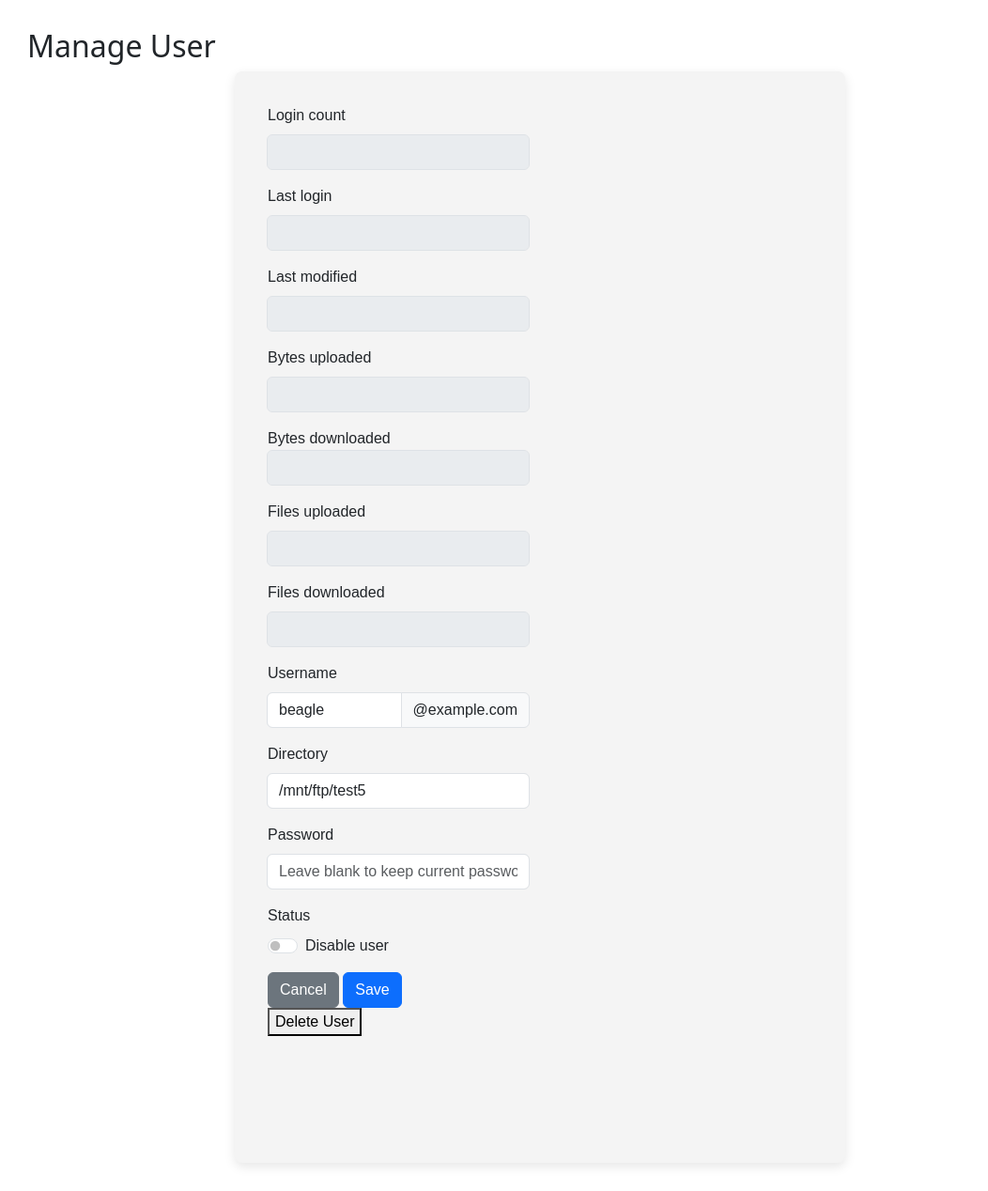
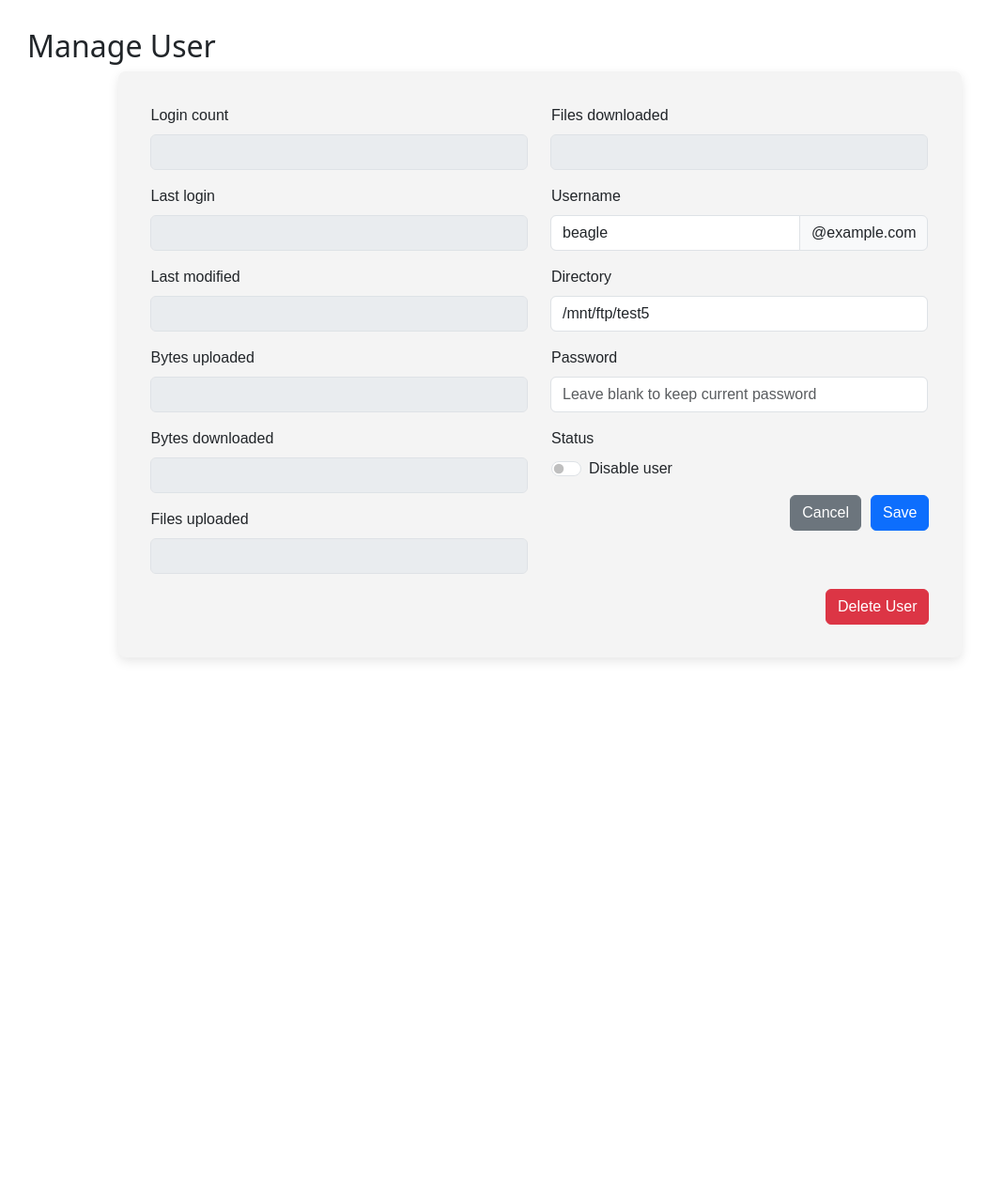
Before and after one commit to sanashii/proftpd_flask, a Flask app: page /manage_user/105421 in a window 1280 px wide. Shown: the part 70-1338 px from the top of the page at 94% size, without its empty margins (65-1117 px from the left). After the commit the page ends 774 px from the top, so only its background shows below. Run offline with Flask 3, Linux system fonts and the light colour scheme; a user stored in the database is signed in; data comes from the database, SQL or seed files in the repository; both versions use the stored data as it was after the commit.

Commit message:
[FEAT] fixed manage user component layout + implemented delete user funtionality

```diff
--- a/app.py
+++ b/app.py
@@ -107,19 +107,6 @@ def logout():
     session.clear()
     return redirect("/login")
 
-# sample data
-@app.route('/populate_test_data')
-def populate_test_data():
-    user4 = User(id=105483, username='user111', password='user111', directory='/mnt/ftp/test1', status='Inactive')
-    user5 = User(id=119003, username='name1234', password='name1234', directory='/mnt/ftp/test2', status='Inactive')
-    user6 = User(id=101223, username='user85', password='user85', directory='/mnt/ftp/test7', status='Disabled')
-
-    db.session.add_all([user4, user5, user6])
-    db.session.commit()
-
-    return 'Test users added to database!'
-
-
 @app.route('/create_user', methods=['POST'])
 def create_user():
     new_user = User(username='johndoe', password='securepassword', directory='/mnt/ftp/test', status='Active') # TODO: will be filled and passed through the inputs sa frontend
@@ -173,6 +160,20 @@ def update_user():
         # You might want to add error handling here
         return redirect(url_for('manage_user', user_id=user_id))
 
+# for deleting user in manage_user.html
+@app.route('/delete_user/<int:user_id>', methods=['POST'])
+def delete_user(user_id):
+    if not session.get("username"):
+        return redirect("/login")
+
+    user = User.query.get_or_404(user_id)
+    try:
+        db.session.delete(user)
+        db.session.commit()
+        return jsonify({'success': True, 'message': 'User deleted successfully'})
+    except Exception as e:
+        db.session.rollback()
+        return jsonify({'success': False, 'message': 'Error deleting user'})
 
 class User(db.Model):
     id = db.Column(db.Integer, primary_key=True)
--- a/static/manage-user.css
+++ b/static/manage-user.css
@@ -10,7 +10,7 @@
 }
 
 .manage-user-container {
-    display: grid;
+    display: flex;
     grid-template-columns: 1fr 1fr; /* Two equal-width columns */
     grid-template-rows: repeat(6, auto); /* Five rows */
     gap: 20px;
@@ -18,15 +18,11 @@
     padding: 35px;
     border-radius: 8px;
     box-shadow: 0px 4px 12px rgba(0, 0, 0, 0.1);
-    width: 650px;
+    width: auto;
 }
 
-/* First column styling */
-.first-column {
-    grid-column: 1;
+.button-group {
+    display: flex;
+    justify-content: flex-end;
+    gap: 10px; /* Optional: Add some space between the buttons */
 }
-
-/* Second column styling */
-.second-column {
-    grid-column: 2;
-}
--- a/static/scripts.js
+++ b/static/scripts.js
@@ -23,6 +23,25 @@ $(document).ready(function() {
     if (userId) {
         loadManageUser(userId);
     }
+
+    // Handle delete user confirmation
+    $('#confirmDeleteUser').click(function() {
+        const userId = $('input[name="user_id"]').val();
+        $.ajax({
+            url: `/delete_user/${userId}`,
+            type: 'POST',
+            success: function(response) {
+                if (response.success) {
+                    window.location.href = '/home';
+                } else {
+                    alert(response.message);
+                }
+            },
+            error: function(xhr, status, error) {
+                alert('Error deleting user: ' + xhr.responseText);
+            }
+        });
+    });
 });
 
 function loadHome() {
@@ -47,7 +66,6 @@ function loadManageUser(userId) {
             console.error('Error loading user details:', error);
         });
 }
-
 
 function logout() {
     window.location.href = "/";
@@ -120,24 +138,3 @@ $(document).ready(function() {
         });
     }
 });
-
-// // for manage user component
-// document.addEventListener("DOMContentLoaded", () => {
-//     const rows = document.querySelectorAll("tr.user-row");
-//     rows.forEach((row) => {
-//       const userId = row.dataset.userId;
-//       row.addEventListener("click", () => goToManageUser(userId));
-//     });
-// });
-
-// function goToManageUser(id) {
-//     console.log(`Navigating to user ID: ${id}`);
-//     window.location.href = `/manage-user/${id}`;
-// }
-
-// function loadManageUser(userId) {
-//     // Perform an AJAX call to fetch the manage_user component for a specific user
-//     $.get(`/user/${userId}`, function(data) {
-//         $('#content').html(data);
-//     });
-// }
--- a/templates/manage_user_component.html
+++ b/templates/manage_user_component.html
@@ -18,7 +18,9 @@
             <div class="manage-user-container">
                 <form action="{{ url_for('update_user') }}" method="POST">
                     <input type="hidden" name="user_id" value="{{ user.id }}">
-                    <div class="first-column">
+                    <div class="row">
+                        <!-- first column -->
+                        <div class="col-md-6">
                             <div class="input-group mb-3">
                                 <label for="login_count" class="form-label">Login count</label>
                                 <div class="input-group">
@@ -48,7 +50,7 @@
                             </div>
 
                             <div class="input-group mb-3">
-                            <label for="bytes_downloaded class="form-label">Bytes downloaded</label>
+                                <label for="bytes_downloaded" class="form-label">Bytes downloaded</label>
                                 <div class="input-group">
                                     <input type="text" class="form-control" id="bytes_downloaded" name="bytes downloaded" value="{{ user.bytes_downloaded }}" disabled>
                                 </div>
@@ -62,8 +64,8 @@
                             </div>
                         </div>
 
-
-                    <div class="second-column">
+                        <!-- second column -->
+                        <div class="col-md-6">
                             <div class="input-group mb-3">
                                 <label for="files_downloaded" class="form-label">Files downloaded</label>
                                 <div class="input-group">
@@ -107,10 +109,16 @@
                                 <button type="button" class="btn btn-secondary" onclick='window.location.href="/home"'>Cancel</button>
                                 <button type="submit" class="btn btn-primary">Save</button>
                             </div>
-                        <button type="submit">Delete User</button>
+                        </div>
+                    </div>
+                    <div class="button-group">
+                        <button type="button" class="btn btn-danger" data-bs-toggle="modal" data-bs-target="#deleteUserModal">Delete User</button>
                     </div>
                 </form>
             </div>
         </div>
+
+        {% include 'modals.html' %}
+
 </body>
 </html>
--- a/templates/modals.html
+++ b/templates/modals.html
@@ -90,6 +90,25 @@
     </div>
 </div>
 
+<!-- delete user modal -->
+<div class="modal fade" id="deleteUserModal" tabindex="-1" aria-labelledby="deleteUserModalLabel" aria-hidden="true">
+    <div class="modal-dialog modal-dialog-centered">
+        <div class="modal-content">
+            <div class="modal-header">
+                <h5 class="modal-title" id="deleteUserModalLabel">Confirm Delete</h5>
+                <button type="button" class="btn-close" data-bs-dismiss="modal" aria-label="Close"></button>
+            </div>
+            <div class="modal-body">
+                Are you sure you want to delete this user?
+            </div>
+            <div class="modal-footer">
+                <button type="button" class="btn btn-secondary" data-bs-dismiss="modal">Cancel</button>
+                <button type="button" class="btn btn-danger" id="confirmDeleteUser">Delete</button>
+            </div>
+        </div>
+    </div>
+</div>
+
 <script>
 document.addEventListener('DOMContentLoaded', function() {
     var successModal = new bootstrap.Modal(document.getElementById('successModal'));
```
Also changed, not shown: instance/users.db, 1 other file. Lines whose indentation alone changed are shown as unchanged.
